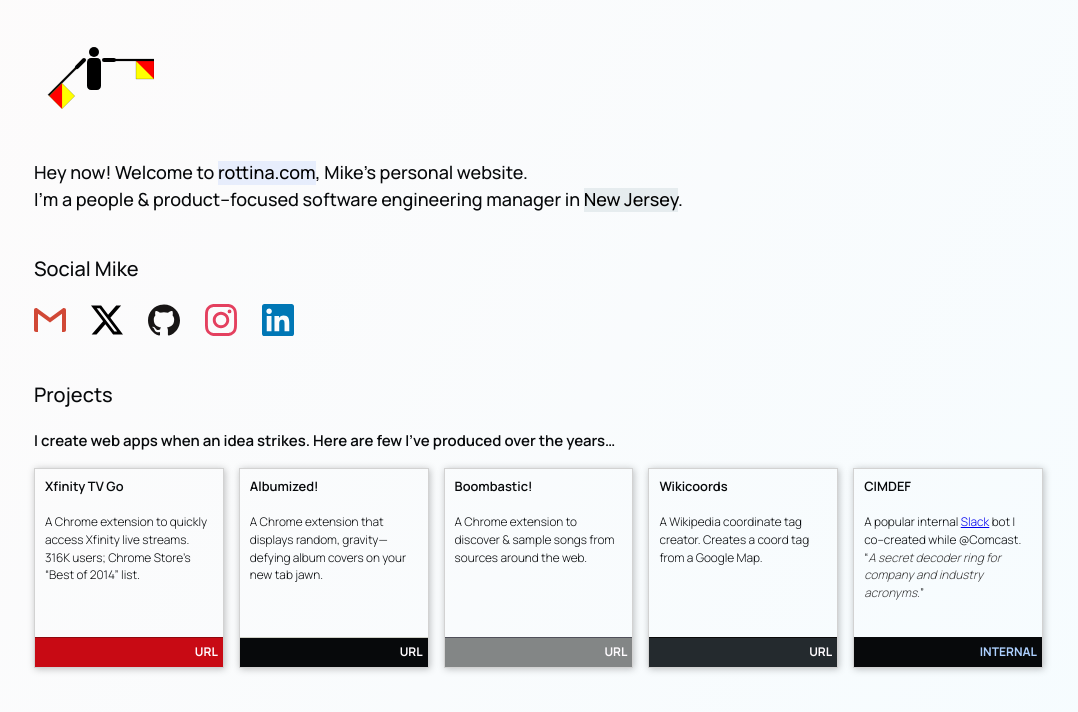
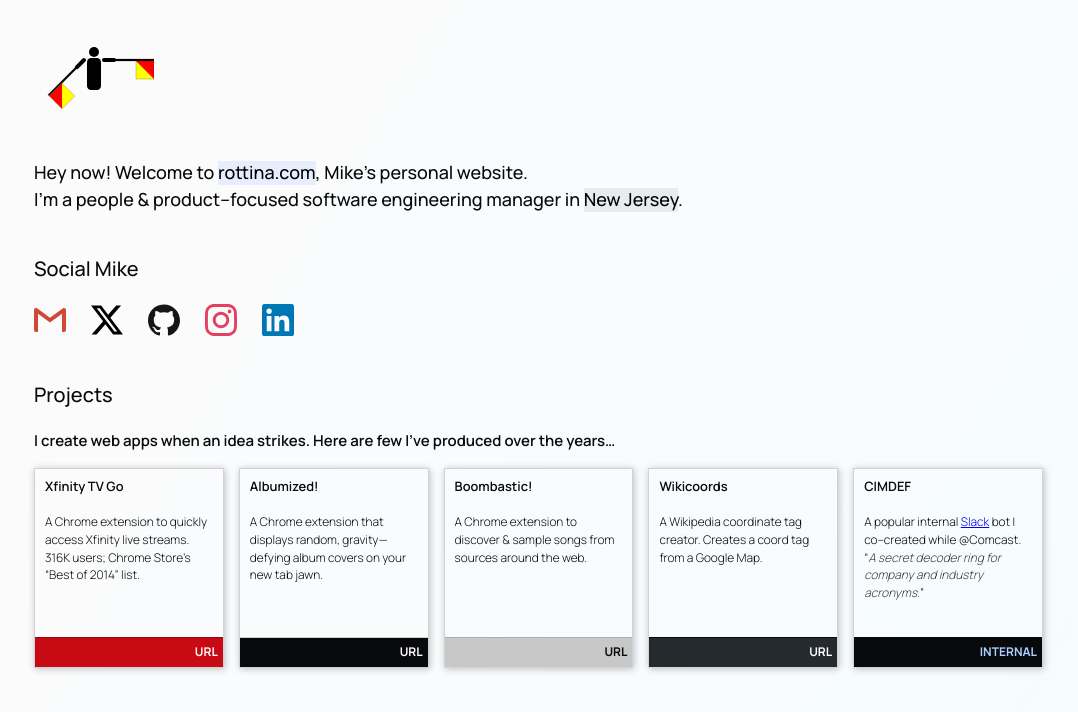
Before and after one commit to rottina/rottina.com, a website: page public/index.html in a window 1280 px wide. Shown: the whole page, without its empty margins (94-1172 px from the left). Drawn offline with Linux system fonts and the light colour scheme.

Commit message:
100% Dev tools passing

```diff
--- a/public/LII.css
+++ b/public/LII.css
@@ -188,9 +188,9 @@
   color: var(--ro-white);
 }
 a.boom {
-  border-top: .1em solid rgb(80, 80, 90);
-  background: rgb(131, 134, 134);
-  color: var(--ro-white);
+  border-top: .1em solid rgb(174, 174, 174);
+  background: rgb(200, 200, 200);
+  color: var(--ro-black);
 }
 a.ditty {
   border-top: .1em solid var(--ro-black);
--- a/public/index.html
+++ b/public/index.html
@@ -8,7 +8,7 @@
     <link rel="preconnect" href="https://fonts.googleapis.com">
     <link rel="preconnect" href="https://fonts.gstatic.com" crossorigin>
     <link rel="stylesheet" href="https://fonts.googleapis.com/css2?family=Manrope:wght@200;300;400;500;600;700;800&display=swap">
-    <link rel="stylesheet" href="LII.css">
+    <link rel="stylesheet" href="LII.min.css">
     <meta name="description" content="rottina.com">
     <meta name="robots" content="noindex nofollow noarchive nosnippet">
     <link rel="canonical" href="https://rottina.com/">
```
Also changed, not shown: public/LII.min.css (added).
